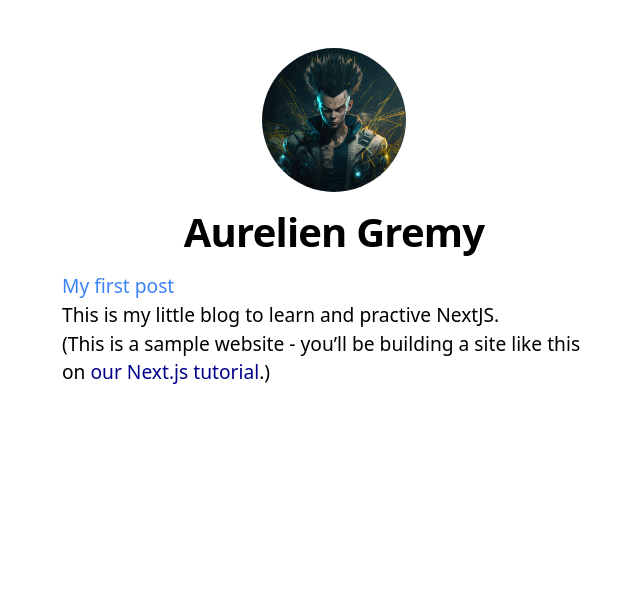
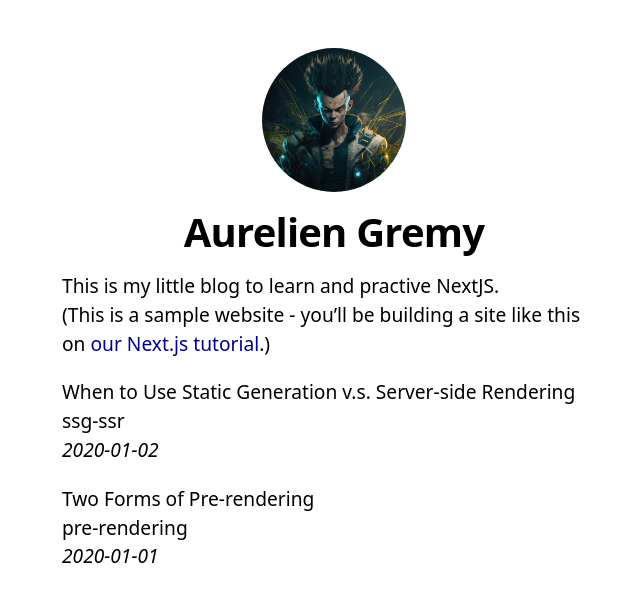
Before and after one commit to aureliengremy/nextjs-blog, a Next.js app: page / in a window 1280 px wide. Shown: the top 602 px of the page, without its empty margins (306-946 px from the left). Built offline with nearby package versions, Linux system fonts and the light colour scheme.

Commit message:
display post on pages/index.js - modify style of utils.module.css - change file name

```diff
--- /dev/null
+++ b/lib/posts.js
@@ -0,0 +1,35 @@
+import fs from 'fs';
+import path from 'path';
+import matter from 'gray-matter';
+
+const postsDirectory = path.join(process.cwd(), 'posts');
+
+export function getSortedPostsData() {
+  // Get file names under /posts
+  const fileNames = fs.readdirSync(postsDirectory);
+  const allPostsData = fileNames.map((fileName) => {
+    // Remove ".md" from file name to get id
+    const id = fileName.replace(/\.md$/, '');
+
+    // Read markdown file as string
+    const fullPath = path.join(postsDirectory, fileName);
+    const fileContents = fs.readFileSync(fullPath, 'utf8');
+
+    // Use gray-matter to parse the post metadata section
+    const matterResult = matter(fileContents);
+
+    // Combine the data with the id
+    return {
+      id,
+      ...matterResult.data,
+    };
+  });
+  // Sort posts by date
+  return allPostsData.sort((a, b) => {
+    if (a.date < b.date) {
+      return 1;
+    } else {
+      return -1;
+    }
+  });
+}
--- a/package.json
+++ b/package.json
@@ -8,6 +8,7 @@
   },
   "dependencies": {
     "clsx": "^1.2.1",
+    "fs": "^0.0.1-security",
     "gray-matter": "^4.0.3",
     "next": "latest",
     "react": "18.2.0",
@@ -17,5 +18,10 @@
     "autoprefixer": "^10.4.13",
     "postcss": "^8.4.21",
     "tailwindcss": "^3.2.4"
+  },
+  "browser": {
+    "fs": false,
+    "path": false,
+    "os": false
   }
 }
--- a/pages/index.js
+++ b/pages/index.js
@@ -1,21 +1,44 @@
 import Head from 'next/head';
-import Link from 'next/link';
+// import Link from 'next/link';
 import Layout, { siteTitle } from '../components/Layout';
 import utilStyles from '../styles/utils.module.css';
+import { getSortedPostsData } from '../lib/posts'
 
-export default function Home() {
+export async function getStaticProps() {
+  const allPostsData = getSortedPostsData();
+  // console.log(allPostsData)
+  return {
+    props: {
+      allPostsData,
+    }
+  }
+}
+
+
+export default function Home({ allPostsData }) {
+  // console.log(allPostsData);
   return (
     <Layout home>
       <Head>
         <title>{siteTitle}</title>
       </Head>
       <section className={utilStyles.headingMd}>
-        <Link href="/posts/first-post" className="text-blue-500">My first post</Link>
+        {/* <Link href="/posts/first-post" className="text-blue-500">My first post</Link> */}
         <p>This is my little blog to learn and practive NextJS. </p>
         <p>
           (This is a sample website - you’ll be building a site like this on{' '}
           <a href="https://nextjs.org/learn">our Next.js tutorial</a>.)
         </p>
+        <ul className={`${utilStyles.list} mt-5`}>
+          {allPostsData.map(({id, date, title}) => (
+            <li className={utilStyles.listItem} key={id}>
+              {title}
+              <p className="font-medium">{id}</p>
+              <p className="italic">{date}</p>
+            </li>
+            )
+          )}
+        </ul>
       </section>
     </Layout>
   );
--- a/styles/compile.css
+++ b/styles/compile.css
@@ -547,6 +547,18 @@ video {
   }
 }
 
+.mt-5 {
+  margin-top: 1.25rem;
+}
+
+.font-medium {
+  font-weight: 500;
+}
+
+.italic {
+  font-style: italic;
+}
+
 .text-blue-500 {
   --tw-text-opacity: 1;
   color: rgb(59 130 246 / var(--tw-text-opacity));
--- a/styles/utils.module.css
+++ b/styles/utils.module.css
@@ -40,7 +40,6 @@
   .list {
     list-style: none;
     padding: 0;
-    margin: 0;
   }
 
   .listItem {
```
Also changed, not shown: posts/pre-rendering.md (renamed from posts/pre0rendering.md), 1 other file (tests, documents, lock files or other folders).
